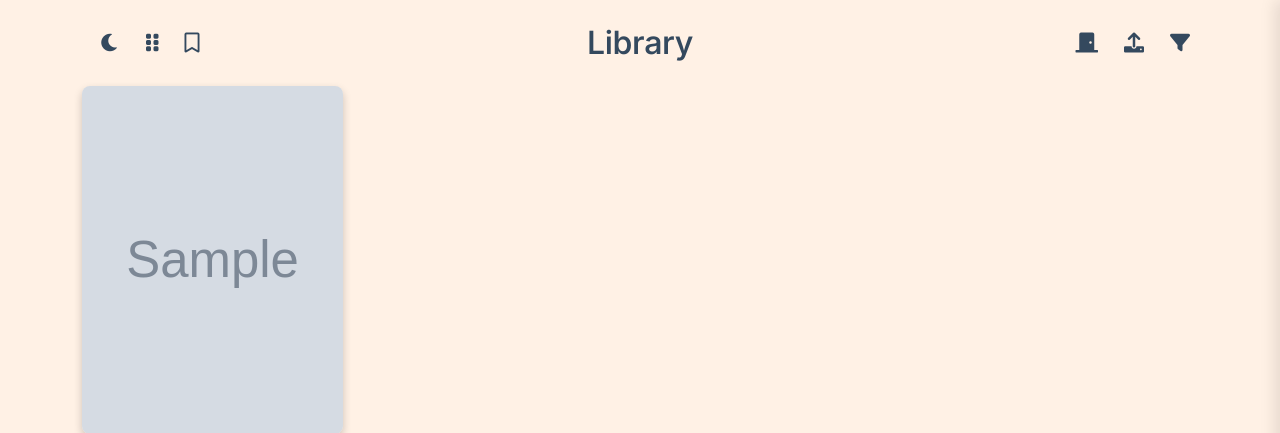
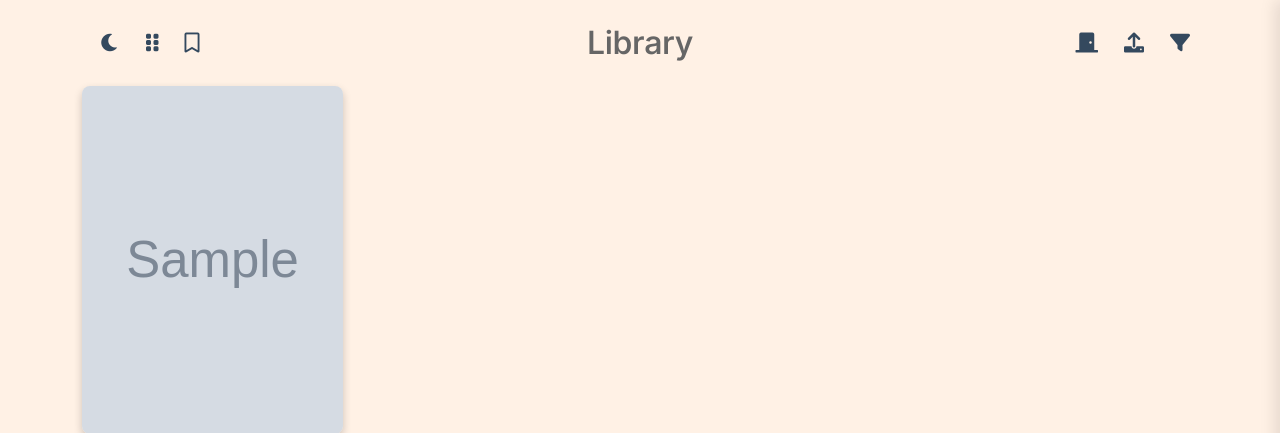
Before and after one commit to ego-alt/library, a Flask app: page / in a window 1280 px wide. Shown: the top 433 px of the page. Run offline with Flask 3, Linux system fonts and the light colour scheme; a user stored in the database is signed in; tables that the repository leaves empty hold one stand-in row (values such as "Sample post"); grey boxes marked "Sample" are stand-in pictures; data that the repository does not hold is empty; parts of the project's set-up code (start-up, migrations or seed data) failed here and were passed over; some libraries are stand-ins or nearby versions.

Commit message:
small: revert header h1 to --color-text-muted

```diff
--- a/library/static/css/index.css
+++ b/library/static/css/index.css
@@ -41,7 +41,7 @@ h2 { font-size: var(--text-lg); font-weight: 600; line-height: 1.3; }
     margin-left: 10px;
 }
 .header-row h1 {
-    color: var(--color-text-primary);
+    color: var(--color-text-muted);
     margin: 0;
 }
 .library {
```
